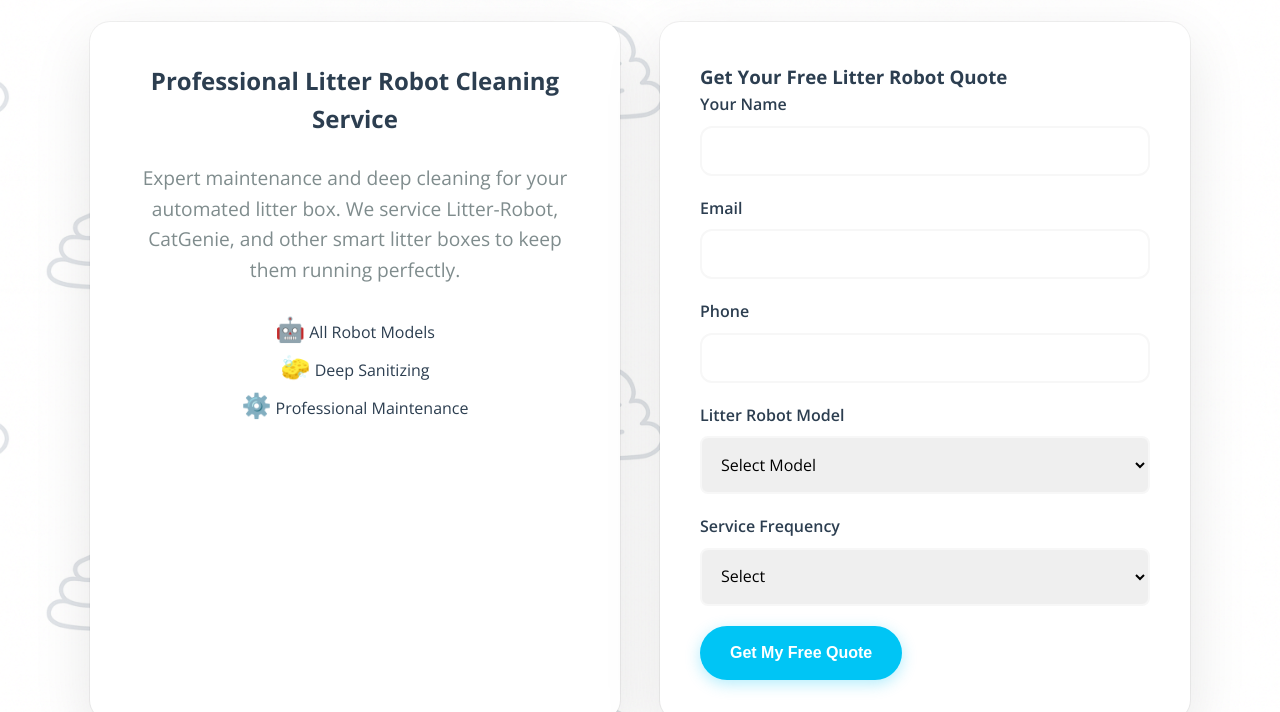
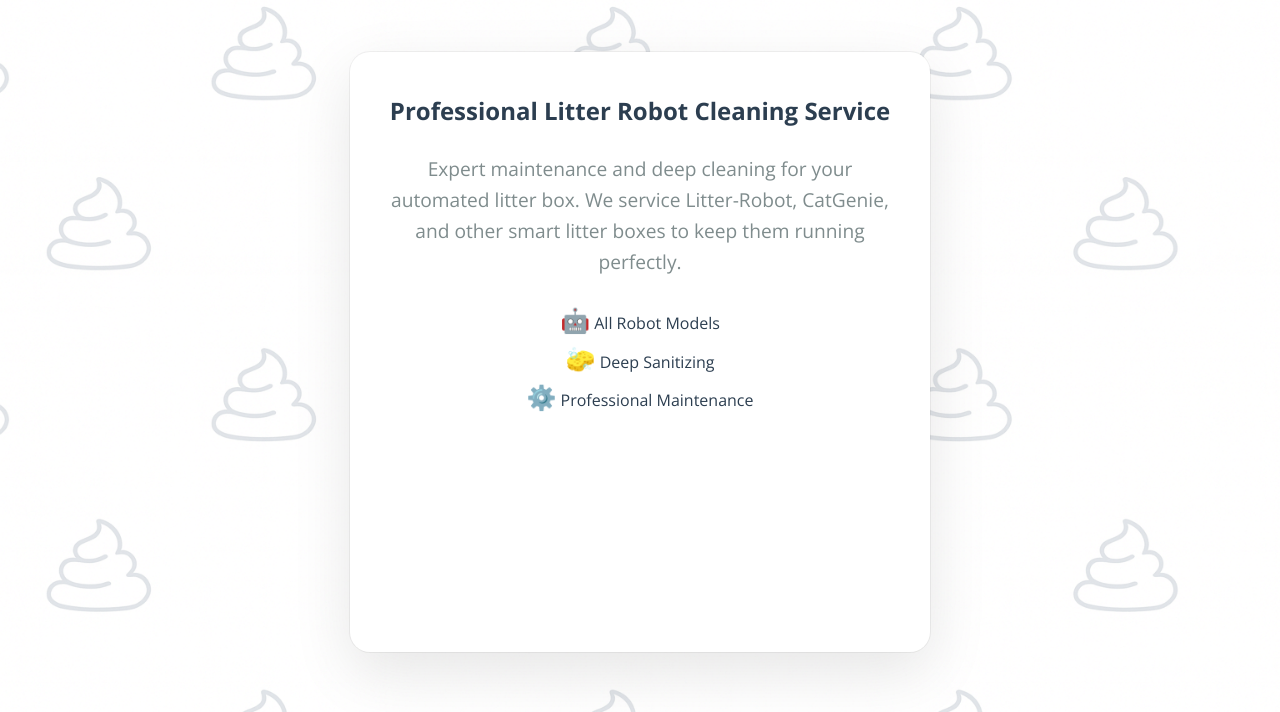
Before and after one commit to chri6tina/poop_scoop_jax, a website: page litter-robot-cleaning-service.html in a window 1280 px wide. Shown: the part 88-800 px from the top of the page. Drawn offline with nearby package versions, Linux system fonts and the light colour scheme.

Commit message:
Remove estimator form from litter robot service hero section
- Removed hero-estimator and estimator-card from hero section
- Simplified hero to just show title, subtitle, and feature highlights
- Kept pricing section and contact form at bottom of page
- Cleaner, less cluttered hero section

```diff
--- a/litter-robot-cleaning-service.html
+++ b/litter-robot-cleaning-service.html
@@ -77,7 +77,6 @@
     <section class="hero">
         <div class="hero-background"></div>
         <div class="container">
-            <div class="hero-grid">
             <div class="hero-content">
                 <h1>Professional Litter Robot Cleaning Service</h1>
                 <p class="hero-subtitle">Expert maintenance and deep cleaning for your automated litter box. We service Litter-Robot, CatGenie, and other smart litter boxes to keep them running perfectly.</p>
@@ -93,46 +92,6 @@
                     <div class="feature-item">
                         <span class="feature-icon">⚙️</span>
                         <span>Professional Maintenance</span>
-                        </div>
-                    </div>
-                </div>
-                <div class="hero-estimator">
-                    <div class="estimator-card">
-                        <h3>Get Your Free Litter Robot Quote</h3>
-                        <form id="litterRobotForm">
-                            <div class="form-group">
-                                <label for="robotName">Your Name</label>
-                                <input type="text" id="robotName" name="name" required>
-                            </div>
-                            <div class="form-group">
-                                <label for="robotEmail">Email</label>
-                                <input type="email" id="robotEmail" name="email" required>
-                            </div>
-                            <div class="form-group">
-                                <label for="robotPhone">Phone</label>
-                                <input type="tel" id="robotPhone" name="phone" required>
-                            </div>
-                            <div class="form-group">
-                                <label for="robotModel">Litter Robot Model</label>
-                                <select id="robotModel" name="robot_model" required>
-                                    <option value="">Select Model</option>
-                                    <option value="litter-robot-3">Litter-Robot 3</option>
-                                    <option value="litter-robot-4">Litter-Robot 4</option>
-                                    <option value="catgenie">CatGenie</option>
-                                    <option value="other">Other Model</option>
-                                </select>
-                            </div>
-                            <div class="form-group">
-                                <label for="robotFrequency">Service Frequency</label>
-                                <select id="robotFrequency" name="frequency" required>
-                                    <option value="">Select</option>
-                                    <option value="monthly">Monthly</option>
-                                    <option value="quarterly">Quarterly</option>
-                                    <option value="one-time">One-Time Deep Clean</option>
-                                </select>
-                            </div>
-                            <button type="submit" class="btn-primary">Get My Free Quote</button>
-                        </form>
                     </div>
                 </div>
             </div>
```
Lines whose indentation alone changed are shown as unchanged.
